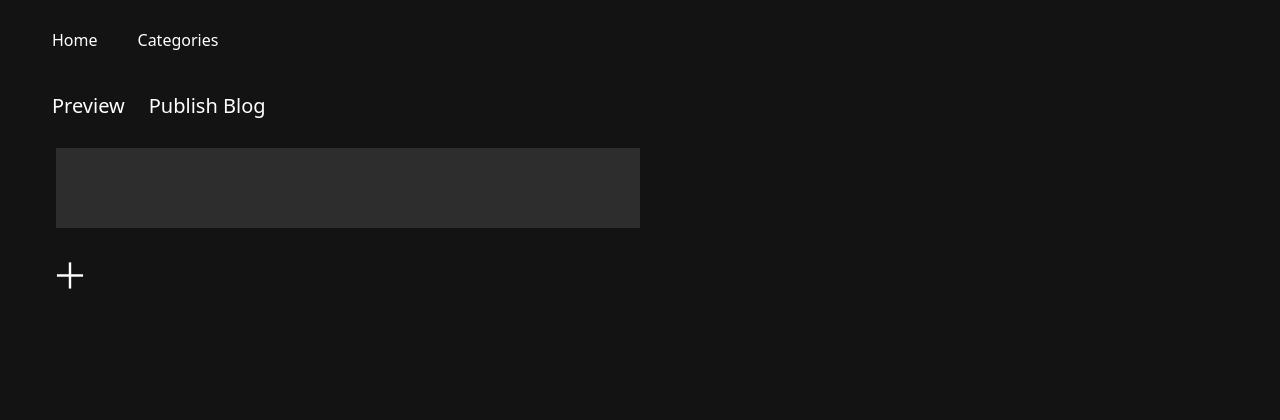
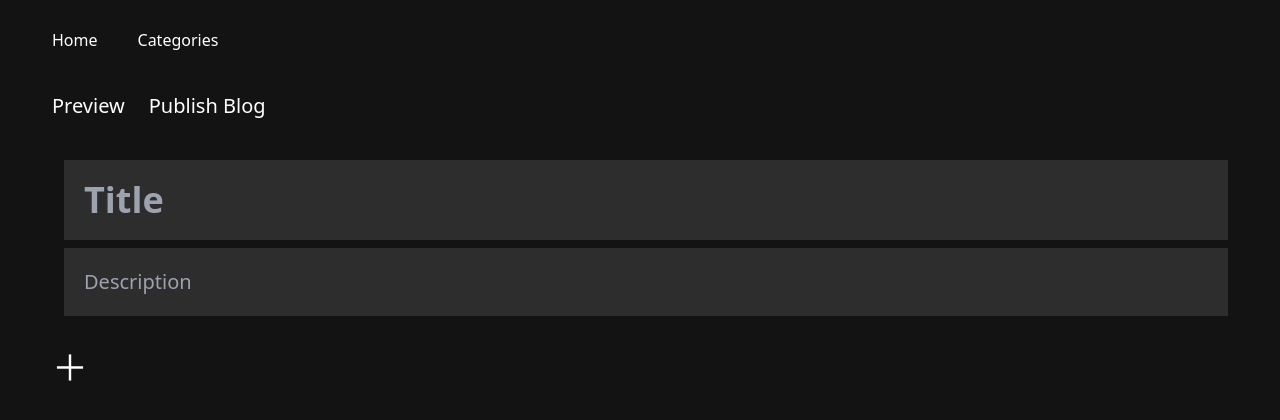
Before and after one commit to Zeno3463/zeno-blog, a Next.js app: page /addNewBlog in a window 1280 px wide. Shown: the top 420 px of the page. Built offline with nearby package versions, Linux system fonts and the light colour scheme.

Commit message:
feat: Added ability to add descriptions when adding a new blog

```diff
--- a/pages/addNewBlog.tsx
+++ b/pages/addNewBlog.tsx
@@ -8,9 +8,10 @@ interface ContentProps {
 	text: string;
 }
 
-const addNewBlog = ({posts}) => {
+const addNewBlog = () => {
 	////// VARIABLES //////
 	const [title, setTitle] = useState('');
+	const [description, setDescription] = useState('');
 	const [content, setContent] = useState<Array<ContentProps>>([]);
 	const [preview, setPreview] = useState<ReactElement | null>(null);
 
@@ -40,6 +41,7 @@ const addNewBlog = ({posts}) => {
 				id: v4(),
 				title,
 				content,
+				description
 			})
 		}).then(() => {
 			console.log("Blog published");
@@ -53,8 +55,10 @@ const addNewBlog = ({posts}) => {
 		</div>
 		{preview ? preview :
 		<div>
-			<p>{posts}</p>
-			<input type="text" className='text-heading-color text-4xl font-bold bg-container-color-1 p-5 ml-4 focus:outline-none' onChange={(e) => setTitle(e.target.value)} value={title} />
+			<div className='flex flex-col'>
+				<input type="text" placeholder='Title' className='text-heading-color text-4xl font-bold bg-container-color-1 p-5 m-1 ml-4 focus:outline-none' onChange={(e) => setTitle(e.target.value)} value={title} />
+				<input type="text" placeholder='Description' className='text-text-color text-xl font-medium bg-container-color-1 p-5 m-1 ml-4 focus:outline-none' onChange={(e) => setDescription(e.target.value)} value={description} />
+			</div>
 			<div className='flex flex-col'>
 				{content.map((contentSection, index) => <div key={index} className='flex flex-col mb-5'>
 					<input className='mb-2 p-2 font-semibold focus:outline-none text-heading-color bg-container-color-2' type="text" onChange={(e) => editContentSection(index, e.target.value, contentSection.text)} value={contentSection.heading} />
--- a/pages/index.tsx
+++ b/pages/index.tsx
@@ -1,5 +1,17 @@
 import BlogEmbed from "../components/BlogEmbed"
 import clientPromise from "../lib/mongodb"
+
+interface ContentProps {
+	heading: string,
+	text: string
+}
+
+interface BlogProps {
+	title: string,
+	content: Array<ContentProps>,
+	description: string,
+	id: string
+}
 
 export default function Home({blogs}) {
 	return (
@@ -21,7 +33,7 @@ export default function Home({blogs}) {
 				<br />
 				<div className='grid grid-cols-3'>
 					<div className='absolute bg-container-color-2 lg:w-5/6 lg:h-full w-0 h-0 -z-10 m-10 rounded-3xl'></div>
-					{blogs.map((blog) => <BlogEmbed key={blog.id} title={blog.title} description="hello" id={blog.id} />)}
+					{blogs.map((blog: BlogProps) => <BlogEmbed key={blog.id} title={blog.title} description={blog.description} id={blog.id} />)}
 				</div>
 			</div>
 		</div>
```
